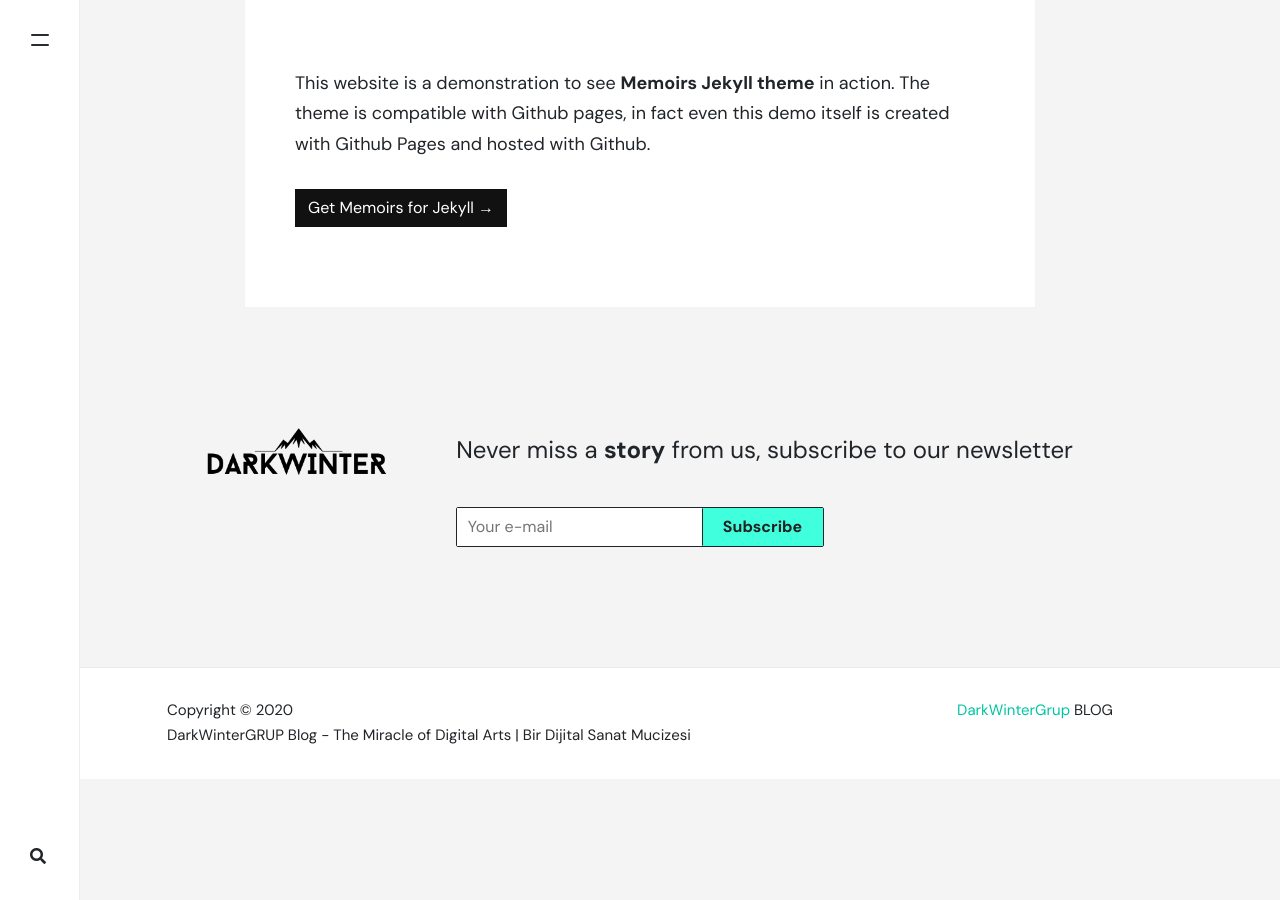
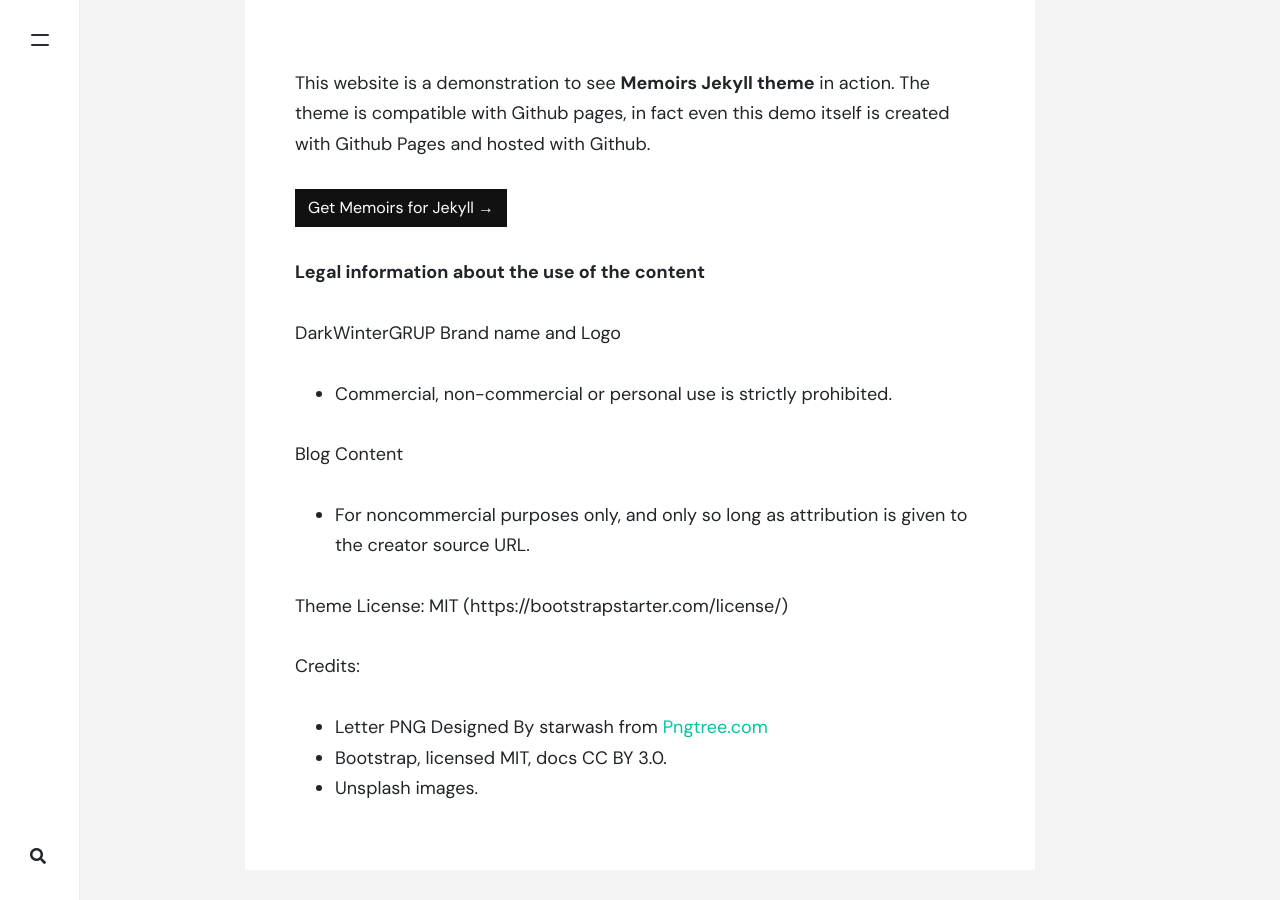
Before and after one commit to darkwintergrup/BLOG, a Jekyll site: the page built from _pages/about.md, in a window 1280 px wide and 900 px high, scrolled down 1863 px. Built offline with Jekyll 4.4.1, drawn with Linux system fonts in a browser that asks for light colours; nearby versions of some CDN libraries; comment, search, counter and statistics services are not loaded; before the commit the page ends 2642 px from its top, so only the background shows below that.

Commit message:
Update about.md

```diff
--- a/_pages/about.md
+++ b/_pages/about.md
@@ -10,3 +10,19 @@ imageshadow: true
 This website is a demonstration to see **Memoirs Jekyll theme** in action. The theme is compatible with Github pages, in fact even this demo itself is created with Github Pages and hosted with Github.
 
 <a target="_blank" href="https://bootstrapstarter.com/bootstrap-templates/jekyll-theme-memoirs/" class="btn btn-dark"> Get Memoirs for Jekyll &rarr;</a>
+
+
+**Legal information about the use of the content**
+
+DarkWinterGRUP Brand name and Logo
+- Commercial, non-commercial or personal use is strictly prohibited.
+
+Blog Content
+- For noncommercial purposes only, and only so long as attribution is given to the creator source URL.
+
+Theme License: MIT (https://bootstrapstarter.com/license/)
+
+Credits:
+- Letter PNG Designed By starwash from <a href="https://pngtree.com/">Pngtree.com</a>
+- Bootstrap, licensed MIT, docs CC BY 3.0.
+- Unsplash images.
```
